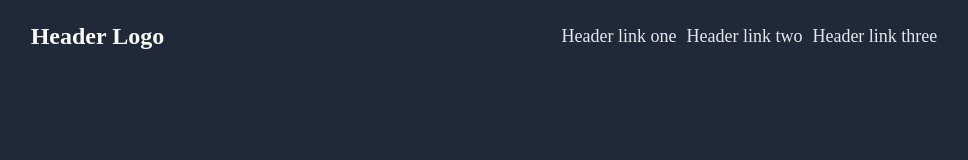
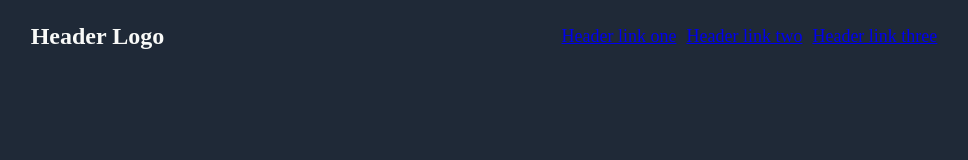
Before and after one commit to roman-thapa/landing-page, a plain HTML site: page index.html in a window 1280 px wide. Shown: the whole page, without its empty margins (156-1124 px from the left). Drawn offline with Linux system fonts and the light colour scheme.

Commit message:
Change plne text to hyperlink of list element
Changed plane text into hyperlink
Removed underlink of hyperlink and changed text

```diff
--- a/index.html
+++ b/index.html
@@ -11,9 +11,9 @@
 		<div class="header">
 			<div class="h-logo">Header Logo</div>
 			<ul>
-				<li>Header link one</li>
-				<li>Header link two</li>
-				<li>Header link three</li>
+				<li><a href="#">Header link one</a></li>
+				<li><a href="#">Header link two</a></li>
+				<li><a href="#">Header link three</a></li>
 			</ul>
 		</div>
 	</body>
```
